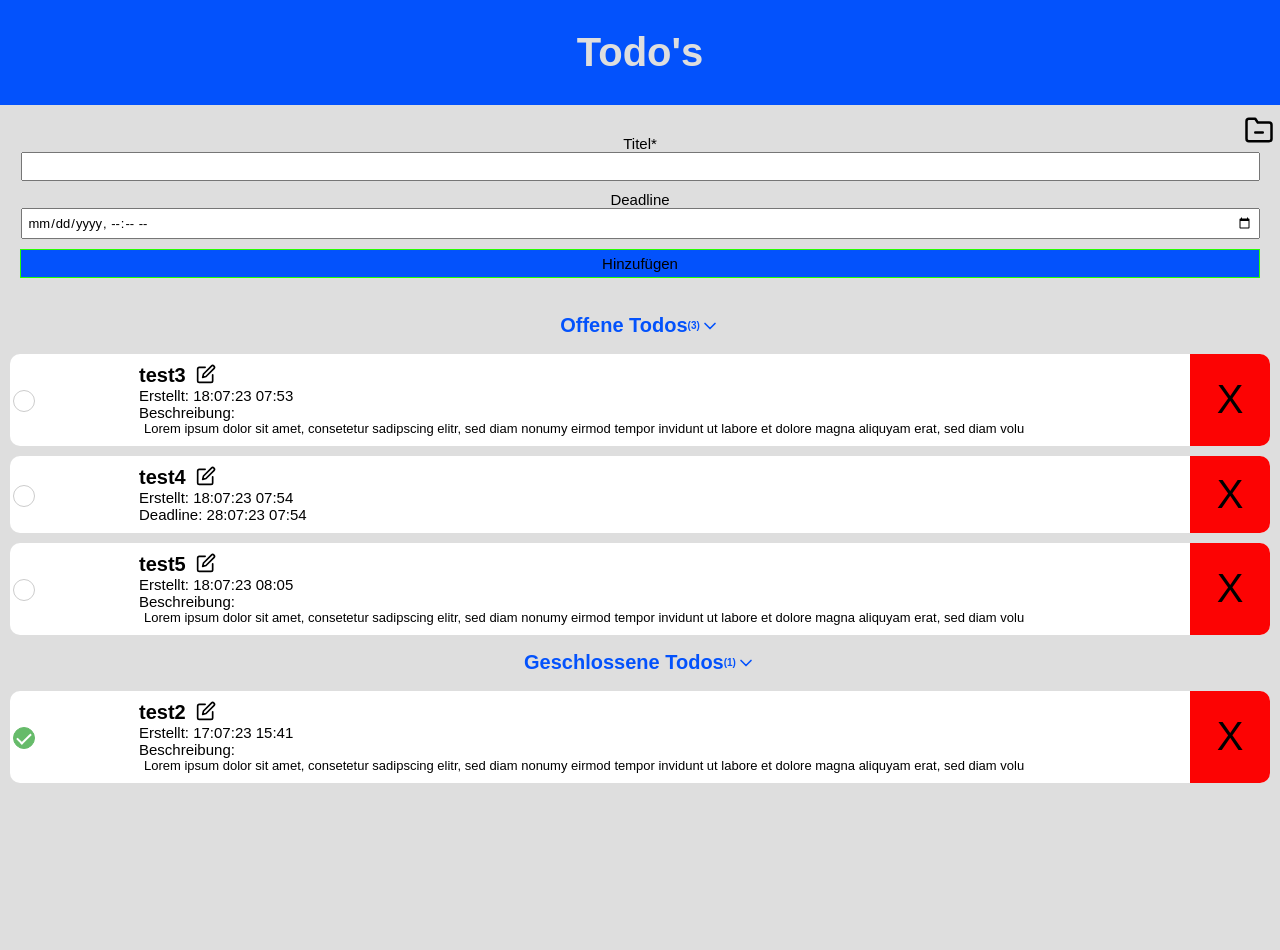
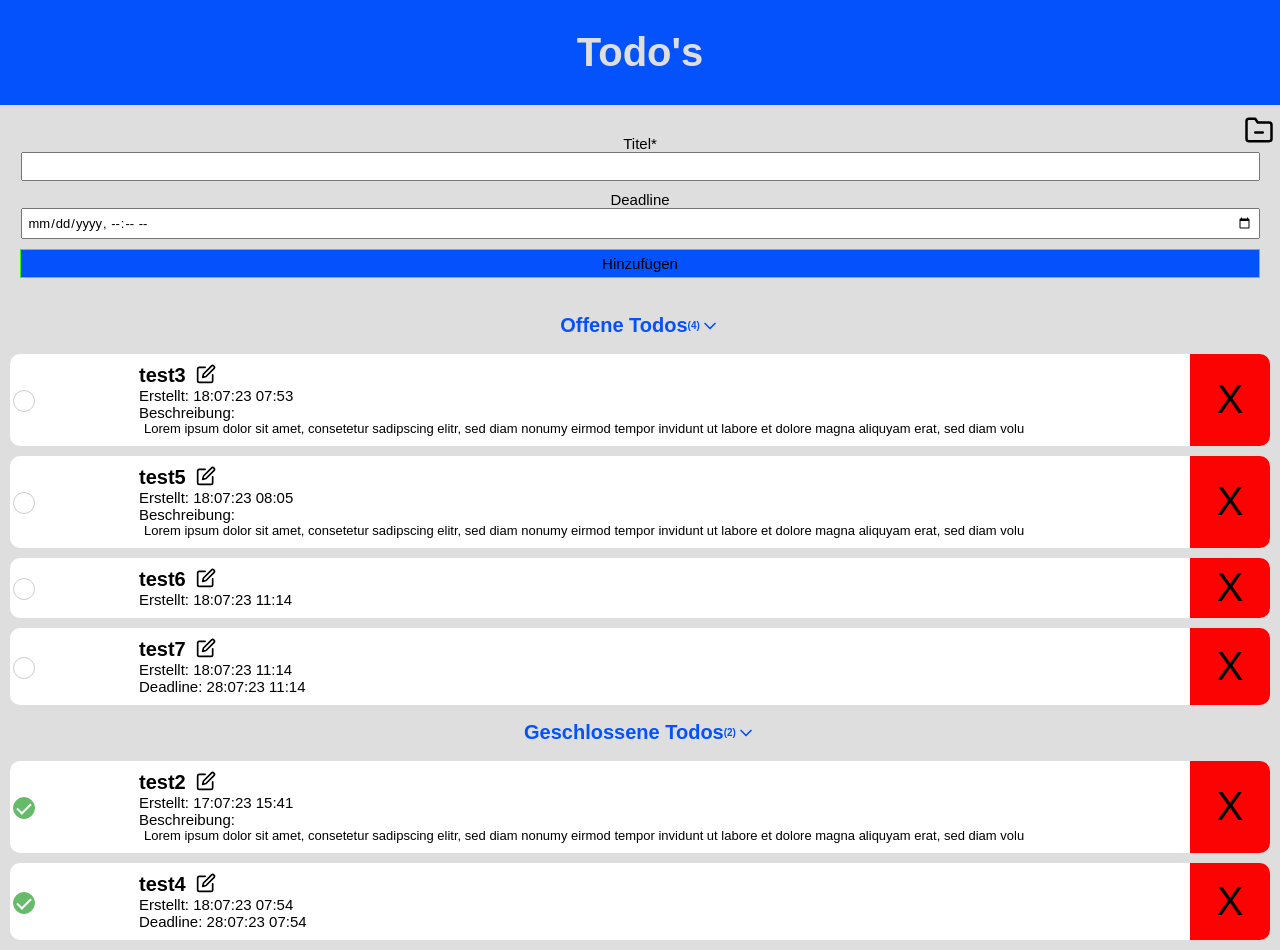
Before and after one commit to Wipeshot/ToDo, an Angular app: page / in a window 1280 px wide. Before the commit the page ends 800 px from the top, so only its background shows below. Built offline with nearby package versions, Linux system fonts and the light colour scheme; data requests are answered from the project's data file.

Commit message:
Resetet MouseEvents

```diff
--- a/db.json
+++ b/db.json
@@ -24,7 +24,7 @@
       "deadline": "28:07:23 07:54",
       "deadlineVal": "2023-07-28T07:54",
       "description": "",
-      "completet": false,
+      "completet": true,
       "id": 4
     },
     {
@@ -35,6 +35,24 @@
       "description": "Lorem ipsum dolor sit amet, consetetur sadipscing elitr, sed diam nonumy eirmod tempor invidunt ut labore et dolore magna aliquyam erat, sed diam volu",
       "completet": false,
       "id": 5
+    },
+    {
+      "title": "test6",
+      "start": "18:07:23 11:14",
+      "deadline": "NaN:NaN:aN NaN:NaN",
+      "deadlineVal": "",
+      "description": "",
+      "completet": false,
+      "id": 6
+    },
+    {
+      "title": "test7",
+      "start": "18:07:23 11:14",
+      "deadline": "28:07:23 11:14",
+      "deadlineVal": "2023-07-28T11:14",
+      "description": "",
+      "completet": false,
+      "id": 7
     }
   ]
 }
--- a/src/components/todo-comp/todo-comp.component.ts
+++ b/src/components/todo-comp/todo-comp.component.ts
@@ -1,5 +1,6 @@
-import { Component, Input, Output, EventEmitter } from '@angular/core';
+import { Component, Input, Output, EventEmitter, AfterViewInit, inject } from '@angular/core';
 import { ToDo } from '../../app/interface/todo';
+import { DOCUMENT } from '@angular/common';
 
 @Component({
   selector: 'app-todo-comp',
@@ -7,6 +8,7 @@ import { ToDo } from '../../app/interface/todo';
   styleUrls: ['./todo-comp.component.scss'],
 })
 export class TodoCompComponent {
+
   @Input() todo?: ToDo;
   @Output() updateTodo = new EventEmitter();
   @Input() tryToUpdate?: boolean;
```
Also changed, not shown: src/components/index/index.component.ts (+4 -3 lines).
